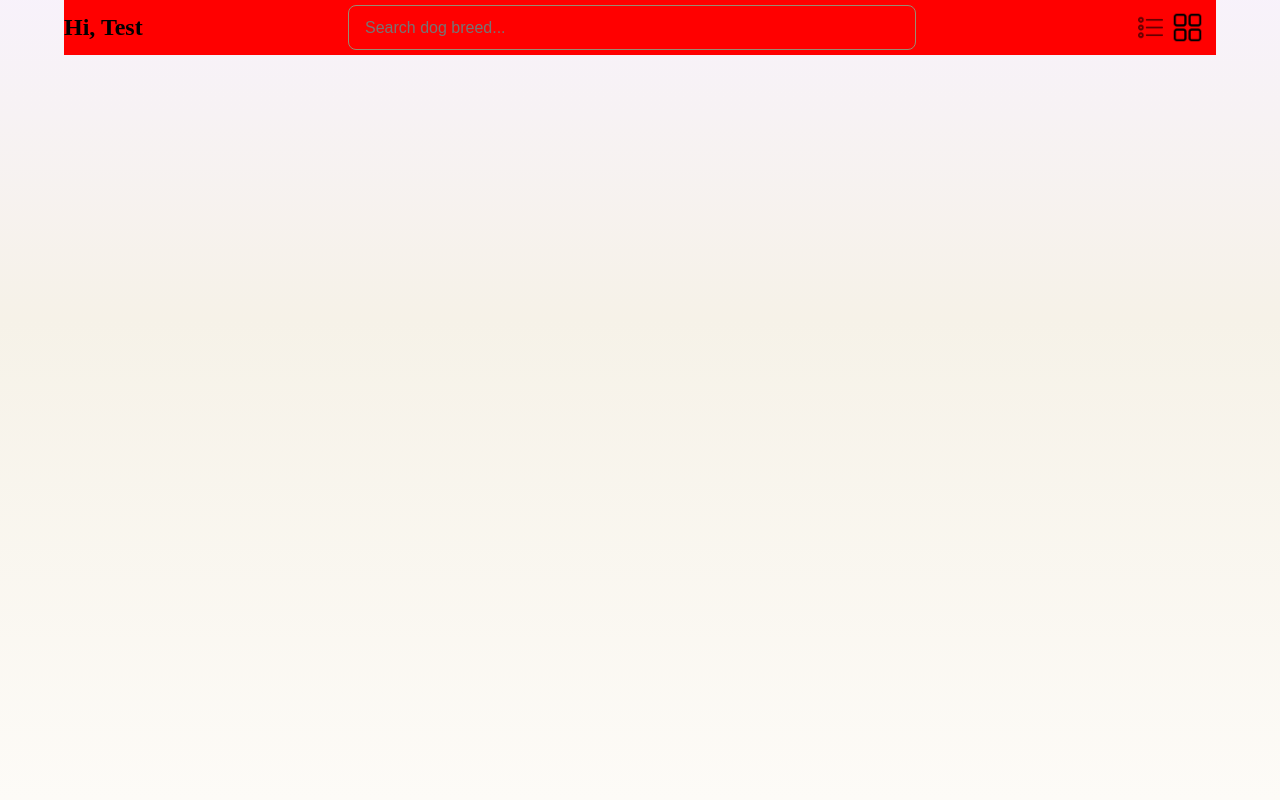
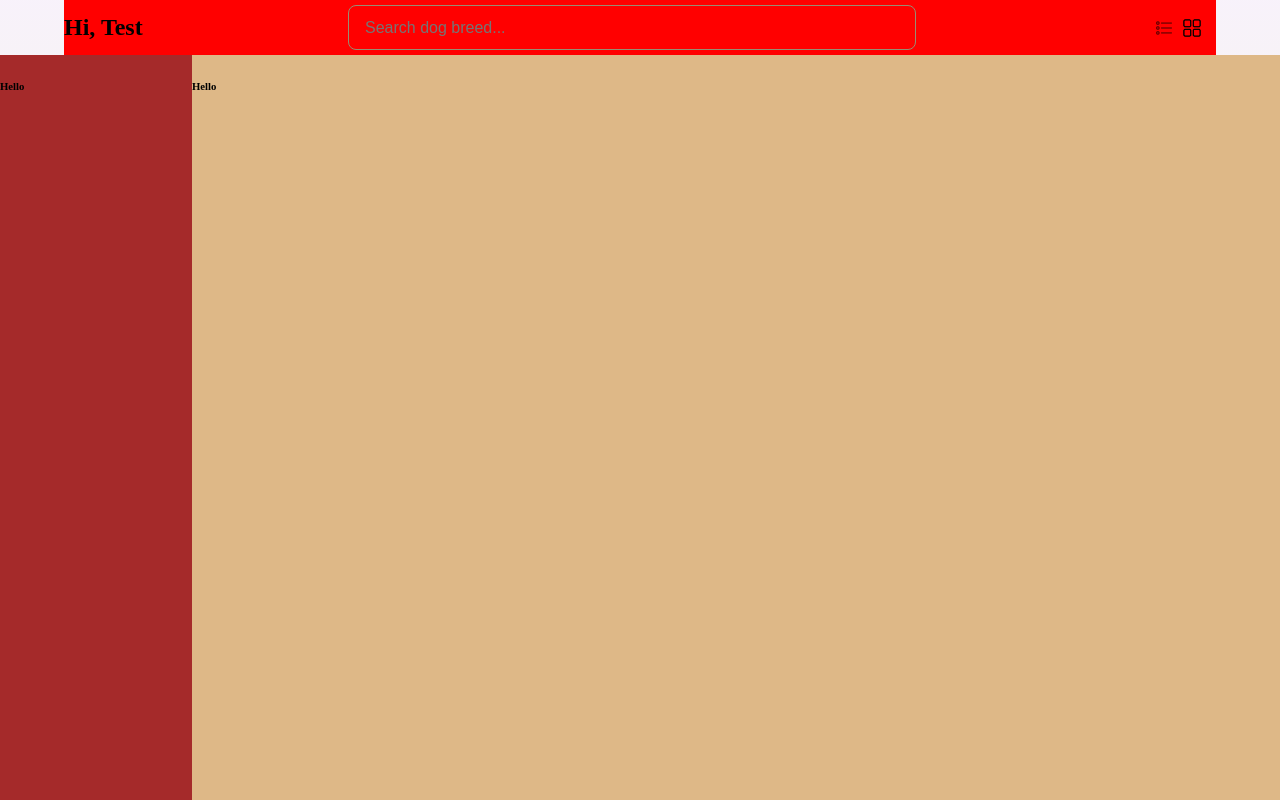
Before and after one commit to Super-Rogatory/fetchfrontend, a React app: page / in a window 1280 px wide. Built offline with nearby package versions, Linux system fonts and the light colour scheme.

Commit message:
more scaffolding, basic maindisplay created (color-coded), ready to build out single card, next few days to use card and build out grid

```diff
--- /dev/null
+++ b/src/components/FilterSidebar.js
@@ -0,0 +1,5 @@
+import React from "react";
+
+const FilterSidebar = () => <h1>Hello</h1>;
+
+export default FilterSidebar;
--- /dev/null
+++ b/src/components/MainDisplay.js
@@ -0,0 +1,19 @@
+import React from "react";
+import FilterSidebar from "./FilterSidebar";
+import ResultsArea from "./ResultsArea";
+import * as styles from "../styles/MainDisplay.module.css";
+
+const MainDisplay = () => {
+    return (
+        <section className={styles.container}>
+            <section className={styles.filterSideBar}>
+                <FilterSidebar/>
+            </section>
+            <section className={styles.resultsArea}>
+                <ResultsArea />
+            </section>
+        </section>
+    )
+};
+
+export default MainDisplay;
--- /dev/null
+++ b/src/components/ResultsArea.js
@@ -0,0 +1,5 @@
+import React from "react";
+
+const ResultsArea = () => <h1>Hello</h1>;
+
+export default ResultsArea;
--- /dev/null
+++ b/src/components/TopSearchBar.js
@@ -0,0 +1,49 @@
+import React, { useState } from "react";
+import * as styles from "../styles/TopSearchBar.module.css";
+import gridIcon from "../assets/grid.png";
+import listIcon from "../assets/list.png";
+
+const TopSearchBar = () => {
+    const name = "Test";
+
+    const [breed, setBreed] = useState("");
+    const [viewMode, setViewMode] = useState("grid");
+
+    const handleChange = (e) => setBreed(e.target.value);
+
+    return (
+        <>
+            <section className={styles.greetingSection}>
+                <h2>Hi, {name}</h2>
+            </section>
+            <section className={styles.searchSection}>
+                <input
+                    type="text"
+                    name="breed"
+                    placeholder="Search dog breed..."
+                    className={styles.searchInput}
+                    onChange={handleChange}
+                    value={breed}
+                />
+            </section>
+            <section className={styles.viewToggleSection}>
+                <section className={styles.viewIcons}>
+                    <img
+                        src={listIcon}
+                        className={`${styles.icon} ${viewMode === "list" ? styles.activeIcon : styles.inactiveIcon}`}
+                        onClick={() => setViewMode("list")}
+                        aria-label="List View"
+                    />
+                    <img
+                        src={gridIcon}
+                        className={`${styles.icon} ${viewMode === "grid" ? styles.activeIcon : styles.inactiveIcon}`}
+                        onClick={() => setViewMode("grid")}
+                        aria-label="Grid View"
+                    />
+                </section>
+            </section>
+        </>
+    )
+};
+
+export default TopSearchBar;
--- a/src/pages/SearchPage.js
+++ b/src/pages/SearchPage.js
@@ -1,49 +1,20 @@
-import React, { useState } from "react";
+import React from "react";
 import * as styles from "../styles/SearchPage.module.css";
-import gridIcon from "../assets/grid.png";
-import listIcon from "../assets/list.png";
+import TopSearchBar from "../components/TopSearchBar.js";
+import MainDisplay from "../components/MainDisplay.js";
 
 const SearchPage = () => {
-    const name = "Test";
 
-    const [breed, setBreed] = useState("");
-    const [viewMode, setViewMode] = useState("grid");
-
-    const handleChange = (e) => setBreed(e.target.value);
 
     return (
         <section className={styles.container}>
             <section className={styles.topSearchBar}>
-                <section className={styles.greetingSection}>
-                    <h2>Hi, {name}</h2>
-                </section>
-                <section className={styles.searchSection}>
-                    <input
-                        type="text"
-                        name="breed"
-                        placeholder="Search dog breed..."
-                        className={styles.searchInput}
-                        onChange={handleChange}
-                        value={breed}
-                    />
-                </section>
-                <section className={styles.viewToggleSection}>
-                    <section className={styles.viewIcons}>
-                        <img
-                            src={listIcon}
-                            className={`${styles.icon} ${viewMode === "list" ? styles.activeIcon : styles.inactiveIcon}`}
-                            onClick={() => setViewMode("list")}
-                            aria-label="List View"
-                        />
-                        <img
-                            src={gridIcon}
-                            className={`${styles.icon} ${viewMode === "grid" ? styles.activeIcon : styles.inactiveIcon}`}
-                            onClick={() => setViewMode("grid")}
-                            aria-label="Grid View"
-                        />
-                    </section>
-                </section>
+                <TopSearchBar />
             </section>
+            <section className={styles.mainDisplay}>
+                <MainDisplay />
+            </section>
+
         </section>
 
     )
--- /dev/null
+++ b/src/styles/MainDisplay.module.css
@@ -0,0 +1,17 @@
+.container {
+    display: flex;
+    flex-direction: row;
+    width: 100%;
+}
+
+.filterSideBar {
+    background-color: brown;
+    width: 15vw;
+    height: 100%;
+}
+
+.resultsArea {
+    background-color: burlywood;
+    flex: 1 0 auto;
+    height: 100%;
+}
--- a/src/styles/SearchPage.module.css
+++ b/src/styles/SearchPage.module.css
@@ -14,67 +14,10 @@
     height: 55px;
 }
 
-.greetingSection {
-    flex: 1;
+.mainDisplay {
+    /* flex: 1 to take up leftover space beneath topSearchBar, which has height: 55px. No need to shrink */
+    flex: 1 0 auto;
     display: flex;
     flex-direction: row;
-    align-items: center;
+    width: 100%;
 }
-
-.greetingSection h2 {
-    margin: 0;
-}
-
-.searchSection {
-    flex: 2;
-    display: flex;
-    flex-direction: row;
-    justify-content: center;
-    align-items: center;
-}
-
-.viewToggleSection {
-    flex: 1;
-    display: flex;
-    flex-direction: row;
-    justify-content: flex-end;
-    align-items: center;
-    gap: 1rem;
-    margin-right: 1rem;
-}
-
-.searchInput {
-    width: 100%;
-    padding: 0 1rem;
-    font-size: 1rem;
-    background-color: transparent;
-    border: 1px solid #978d73;
-    border-radius: 8px;
-    height: 45px;
-}
-
-.viewIcons {
-    display: flex;
-    gap: 0.75rem;
-}
-
-.icon {
-    height: 25px;
-    width: 25px;
-    object-fit: contain;
-    cursor: pointer;
-}
-
-.icon:hover {
-    opacity: 0.75;
-    transform: scale(1.15);
-    transition: transform 0.2s ease, opacity 0.2s ease;
-}
-.activeIcon {
-    filter: brightness(1.1);
-    transform: scale(1.1);
-}
-
-.inactiveIcon {
-    opacity: 0.6;
-}
--- /dev/null
+++ b/src/styles/TopSearchBar.module.css
@@ -0,0 +1,64 @@
+.greetingSection {
+    flex: 1;
+    display: flex;
+    flex-direction: row;
+    align-items: center;
+}
+
+.greetingSection h2 {
+    margin: 0;
+}
+
+.searchSection {
+    flex: 2;
+    display: flex;
+    flex-direction: row;
+    justify-content: center;
+    align-items: center;
+}
+
+.viewToggleSection {
+    flex: 1;
+    display: flex;
+    flex-direction: row;
+    justify-content: flex-end;
+    align-items: center;
+    gap: 1rem;
+    margin-right: 1rem;
+}
+
+.searchInput {
+    width: 100%;
+    padding: 0 1rem;
+    font-size: 1rem;
+    background-color: transparent;
+    border: 1px solid #978d73;
+    border-radius: 8px;
+    height: 45px;
+}
+
+.viewIcons {
+    display: flex;
+    gap: 0.75rem;
+}
+
+.icon {
+    height: 1rem;
+    width: 1rem;
+    object-fit: contain;
+    cursor: pointer;
+}
+
+.icon:hover {
+    opacity: 0.75;
+    transform: scale(1.15);
+    transition: transform 0.2s ease, opacity 0.2s ease;
+}
+.activeIcon {
+    filter: brightness(1.1);
+    transform: scale(1.1);
+}
+
+.inactiveIcon {
+    opacity: 0.6;
+}
```
Also changed, not shown: src/components/DogCard.js (added).
